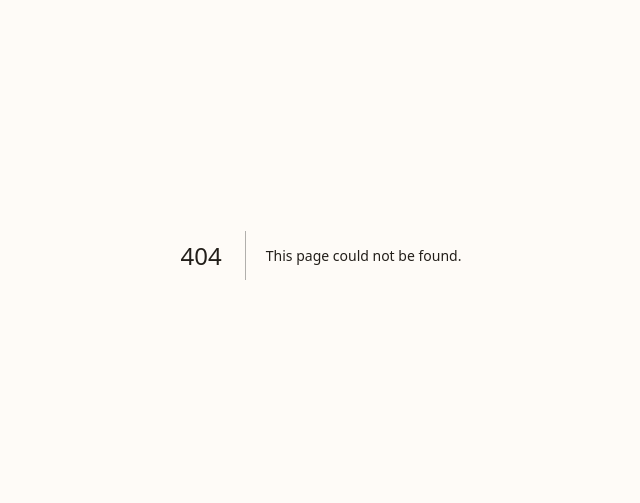
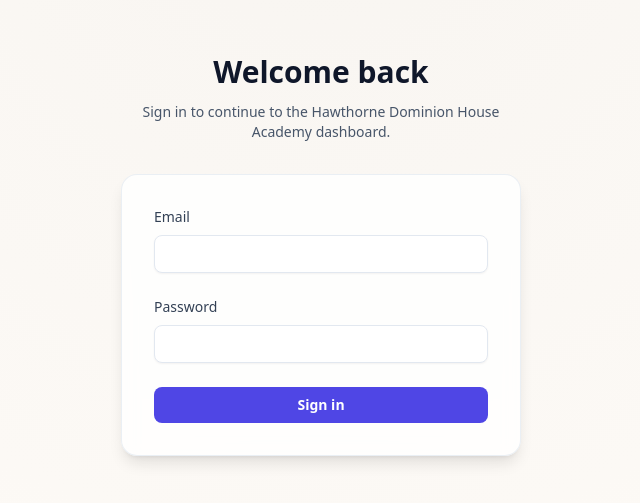
Before and after one commit to lowprofil3/Hawthorne-Dominion-House-Academy, a Next.js app: page /login in a window 1280 px wide. Before the commit this address had no page. Shown: the part 145-648 px from the top of the page, without its empty margins (319-959 px from the left). Built offline with nearby package versions, Linux system fonts and the light colour scheme.

Commit message:
Add Vercel KV-backed auth flow

```diff
--- /dev/null
+++ b/app/api/auth/login/route.ts
@@ -0,0 +1,69 @@
+import bcrypt from "bcrypt";
+import jwt from "jsonwebtoken";
+import { NextResponse } from "next/server";
+
+import { kvGet } from "@/lib/kv";
+
+const TOKEN_COOKIE_NAME = "hdha_token";
+const TOKEN_TTL = 60 * 60 * 24 * 7; // 7 days
+
+function getJwtSecret() {
+  const secret = process.env.JWT_SECRET;
+  if (!secret) {
+    throw new Error("JWT_SECRET environment variable is not set");
+  }
+  return secret;
+}
+
+function createAuthToken(payload: { sub: string; email: string; name: string }) {
+  return jwt.sign(payload, getJwtSecret(), { expiresIn: "7d" });
+}
+
+function attachAuthCookie(response: NextResponse, token: string) {
+  response.cookies.set({
+    name: TOKEN_COOKIE_NAME,
+    value: token,
+    httpOnly: true,
+    sameSite: "lax",
+    secure: process.env.NODE_ENV === "production",
+    maxAge: TOKEN_TTL,
+    path: "/",
+  });
+}
+
+export async function POST(request: Request) {
+  try {
+    const body = await request.json();
+    const email = typeof body.email === "string" ? body.email.trim().toLowerCase() : "";
+    const password = typeof body.password === "string" ? body.password : "";
+
+    if (!email || !password) {
+      return NextResponse.json({ error: "Email and password are required." }, { status: 400 });
+    }
+
+    const userId = await kvGet<string>(`user:email:${email}`);
+    if (!userId) {
+      return NextResponse.json({ error: "Invalid email or password." }, { status: 401 });
+    }
+
+    const userRecord = await kvGet<{ id: string; email: string; passwordHash: string; name: string }>(`user:${userId}`);
+
+    if (!userRecord) {
+      return NextResponse.json({ error: "Invalid email or password." }, { status: 401 });
+    }
+
+    const passwordMatches = await bcrypt.compare(password, userRecord.passwordHash);
+    if (!passwordMatches) {
+      return NextResponse.json({ error: "Invalid email or password." }, { status: 401 });
+    }
+
+    const token = createAuthToken({ sub: userRecord.id, email: userRecord.email, name: userRecord.name });
+
+    const response = NextResponse.json({ user: { id: userRecord.id, email: userRecord.email, name: userRecord.name } });
+    attachAuthCookie(response, token);
+    return response;
+  } catch (error) {
+    console.error("Failed to login user", error);
+    return NextResponse.json({ error: "Unable to login." }, { status: 500 });
+  }
+}
--- /dev/null
+++ b/app/api/auth/register/route.ts
@@ -0,0 +1,67 @@
+import bcrypt from "bcrypt";
+import jwt from "jsonwebtoken";
+import { NextResponse } from "next/server";
+
+import { kvGet, kvSet } from "@/lib/kv";
+
+const TOKEN_COOKIE_NAME = "hdha_token";
+const TOKEN_TTL = 60 * 60 * 24 * 7; // 7 days
+
+function getJwtSecret() {
+  const secret = process.env.JWT_SECRET;
+  if (!secret) {
+    throw new Error("JWT_SECRET environment variable is not set");
+  }
+  return secret;
+}
+
+function createAuthToken(payload: { sub: string; email: string; name: string }) {
+  return jwt.sign(payload, getJwtSecret(), { expiresIn: "7d" });
+}
+
+function attachAuthCookie(response: NextResponse, token: string) {
+  response.cookies.set({
+    name: TOKEN_COOKIE_NAME,
+    value: token,
+    httpOnly: true,
+    sameSite: "lax",
+    secure: process.env.NODE_ENV === "production",
+    maxAge: TOKEN_TTL,
+    path: "/",
+  });
+}
+
+export async function POST(request: Request) {
+  try {
+    const body = await request.json();
+    const name = typeof body.name === "string" ? body.name.trim() : "";
+    const email = typeof body.email === "string" ? body.email.trim().toLowerCase() : "";
+    const password = typeof body.password === "string" ? body.password : "";
+
+    if (!name || !email || !password) {
+      return NextResponse.json({ error: "Name, email, and password are required." }, { status: 400 });
+    }
+
+    const existingUserId = await kvGet<string>(`user:email:${email}`);
+    if (existingUserId) {
+      return NextResponse.json({ error: "An account with that email already exists." }, { status: 409 });
+    }
+
+    const passwordHash = await bcrypt.hash(password, 12);
+    const id = crypto.randomUUID();
+
+    const userRecord = { id, email, passwordHash, name };
+
+    await kvSet(`user:${id}`, userRecord);
+    await kvSet(`user:email:${email}`, id);
+
+    const token = createAuthToken({ sub: id, email, name });
+
+    const response = NextResponse.json({ user: { id, email, name } }, { status: 201 });
+    attachAuthCookie(response, token);
+    return response;
+  } catch (error) {
+    console.error("Failed to register user", error);
+    return NextResponse.json({ error: "Unable to register user." }, { status: 500 });
+  }
+}
--- /dev/null
+++ b/app/dashboard/page.tsx
@@ -0,0 +1,20 @@
+export default function DashboardPage() {
+  return (
+    <main className="mx-auto flex min-h-screen max-w-4xl flex-col gap-10 px-6 py-16">
+      <header className="space-y-3">
+        <p className="text-sm uppercase tracking-[0.3em] text-indigo-600 dark:text-indigo-200">Dashboard</p>
+        <h1 className="text-4xl font-semibold text-slate-900 dark:text-slate-100">Welcome to the Academy hub</h1>
+        <p className="max-w-2xl text-base text-slate-700 dark:text-slate-300">
+          This secure area will grow with tools and insights for scholars and faculty as authentication features expand.
+        </p>
+      </header>
+      <section className="rounded-3xl border border-slate-200/70 bg-white/80 p-10 shadow-xl backdrop-blur dark:border-slate-700/70 dark:bg-slate-900/40">
+        <h2 className="text-2xl font-semibold text-slate-900 dark:text-slate-100">You are signed in</h2>
+        <p className="mt-4 text-sm text-slate-700 dark:text-slate-200">
+          After logging in, you will be redirected here. Future releases can surface personalized schedules, course updates,
+          and messages from the House mentors.
+        </p>
+      </section>
+    </main>
+  );
+}
--- /dev/null
+++ b/app/login/page.tsx
@@ -0,0 +1,87 @@
+"use client";
+
+import { FormEvent, useState } from "react";
+import { useRouter } from "next/navigation";
+
+export default function LoginPage() {
+  const router = useRouter();
+  const [email, setEmail] = useState("");
+  const [password, setPassword] = useState("");
+  const [isSubmitting, setIsSubmitting] = useState(false);
+  const [error, setError] = useState<string | null>(null);
+
+  async function handleSubmit(event: FormEvent<HTMLFormElement>) {
+    event.preventDefault();
+    setError(null);
+    setIsSubmitting(true);
+
+    try {
+      const response = await fetch("/api/auth/login", {
+        method: "POST",
+        headers: { "Content-Type": "application/json" },
+        body: JSON.stringify({ email, password }),
+      });
+
+      if (!response.ok) {
+        const data = await response.json().catch(() => ({ error: "Unable to login." }));
+        throw new Error(data.error ?? "Unable to login.");
+      }
+
+      await response.json();
+      router.push("/dashboard");
+    } catch (err) {
+      setError(err instanceof Error ? err.message : "Unable to login.");
+    } finally {
+      setIsSubmitting(false);
+    }
+  }
+
+  return (
+    <main className="mx-auto flex min-h-screen max-w-md flex-col justify-center gap-8 px-6 py-16">
+      <div className="space-y-3 text-center">
+        <h1 className="text-3xl font-semibold text-slate-900 dark:text-slate-100">Welcome back</h1>
+        <p className="text-sm text-slate-600 dark:text-slate-300">
+          Sign in to continue to the Hawthorne Dominion House Academy dashboard.
+        </p>
+      </div>
+      <form onSubmit={handleSubmit} className="space-y-6 rounded-2xl border border-slate-200/70 bg-white/80 p-8 shadow-lg backdrop-blur dark:border-slate-700/70 dark:bg-slate-900/40">
+        <div className="space-y-2">
+          <label htmlFor="email" className="block text-sm font-medium text-slate-700 dark:text-slate-200">
+            Email
+          </label>
+          <input
+            id="email"
+            type="email"
+            required
+            autoComplete="email"
+            value={email}
+            onChange={(event) => setEmail(event.target.value)}
+            className="w-full rounded-lg border border-slate-200 px-3 py-2 text-sm shadow-sm focus:border-indigo-500 focus:outline-none focus:ring-2 focus:ring-indigo-400 dark:border-slate-700 dark:bg-slate-900/80 dark:text-slate-100"
+          />
+        </div>
+        <div className="space-y-2">
+          <label htmlFor="password" className="block text-sm font-medium text-slate-700 dark:text-slate-200">
+            Password
+          </label>
+          <input
+            id="password"
+            type="password"
+            required
+            autoComplete="current-password"
+            value={password}
+            onChange={(event) => setPassword(event.target.value)}
+            className="w-full rounded-lg border border-slate-200 px-3 py-2 text-sm shadow-sm focus:border-indigo-500 focus:outline-none focus:ring-2 focus:ring-indigo-400 dark:border-slate-700 dark:bg-slate-900/80 dark:text-slate-100"
+          />
+        </div>
+        {error ? <p className="text-sm text-rose-600 dark:text-rose-400">{error}</p> : null}
+        <button
+          type="submit"
+          disabled={isSubmitting}
+          className="w-full rounded-lg bg-indigo-600 px-4 py-2 text-sm font-semibold text-white transition hover:bg-indigo-700 disabled:cursor-not-allowed disabled:bg-indigo-400"
+        >
+          {isSubmitting ? "Signing in..." : "Sign in"}
+        </button>
+      </form>
+    </main>
+  );
+}
--- /dev/null
+++ b/lib/kv.js
@@ -0,0 +1,23 @@
+import { kv } from "@vercel/kv";
+
+/**
+ * Retrieve a value from Vercel KV.
+ * @template T
+ * @param {string} key
+ * @returns {Promise<T | null>}
+ */
+export async function kvGet(key) {
+  return kv.get(key);
+}
+
+/**
+ * Store a value in Vercel KV.
+ * @param {string} key
+ * @param {unknown} value
+ * @returns {Promise<unknown>}
+ */
+export async function kvSet(key, value) {
+  return kv.set(key, value);
+}
+
+export { kv };
```
Also changed, not shown: package.json (+10 -5 lines), 2 other files (tests, documents, lock files or other folders).
